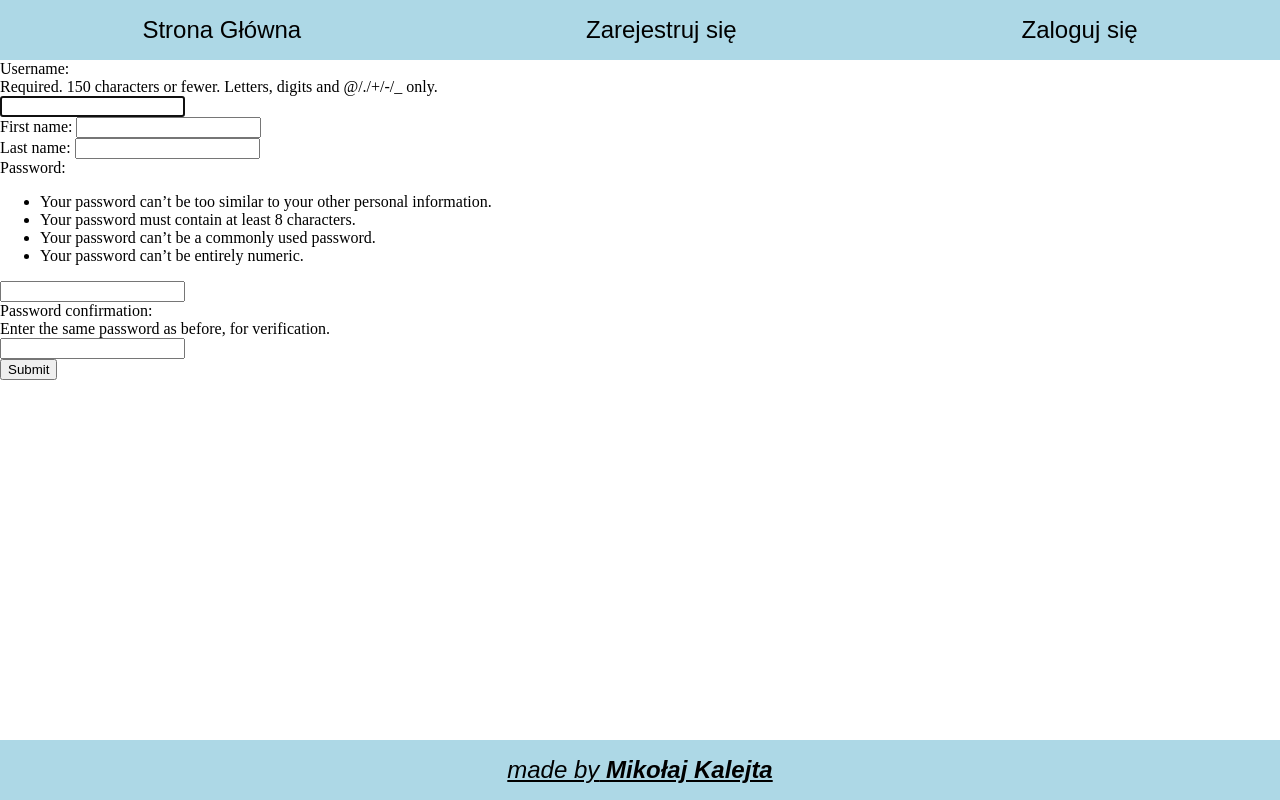
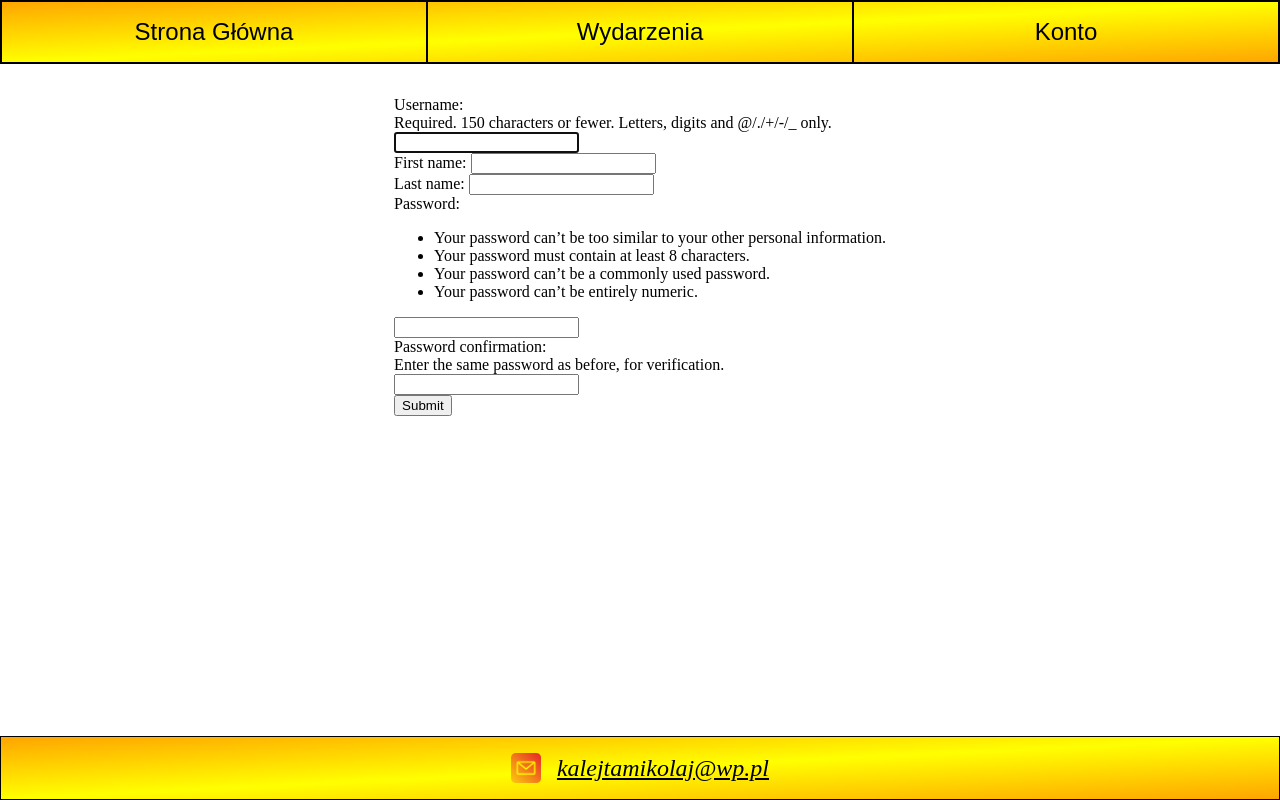
Before and after one commit to mkalejta/Planer-Wydarze-Sportowych, a Django app: page /accounts/sign_up/ in a window 1280 px wide. Run offline with Django 5.2, Linux system fonts and the light colour scheme.

Commit message:
base.html F

```diff
--- a/app/templates/base.html
+++ b/app/templates/base.html
@@ -1,3 +1,4 @@
+{% load static %}
 <!DOCTYPE html>
 <html lang="en">
 <head>
@@ -14,8 +15,9 @@
             display: flex;
             justify-content: space-around;
             align-items: center;
+            border: 1px solid black;
             font-size: 24px;
-            background-color: lightblue;
+            background-image: linear-gradient(to bottom right, orange, yellow, orange);
         }
 
         header button {
@@ -23,8 +25,16 @@
             border: none;
             background: none;
             font-size: 24px;
-            font-family: Arial;
             font-weight: 400;
+            border: 1px solid black;
+            width: 100%;
+        }
+
+        main {
+            display: flex;
+            justify-content: center;
+            align-items: center;
+            margin: 2rem;
         }
 
         footer {
@@ -37,16 +47,22 @@
             justify-content: center;
             align-items: center;
             font-size: 24px;
-            font-family: Arial;
             font-style: italic;
-            font-weight: 600;
-            text-decoration: underline;
-            background-color: lightblue;
+            background-image: linear-gradient(to bottom right, orange, yellow, orange);
+            border: 1px solid black;
         }
 
-        footer span {
+        footer>div {
             font-weight: 300;
+            display: flex;
+            padding-inline: 50px;
+            align-items: center;
         }
+
+        footer>div>img {
+            margin-right: 1rem;
+        }
+
     </style>
 </head>
 <body>
@@ -55,15 +71,15 @@
             Strona Główna
         </button>
         <button>
-            Zarejestruj się
+            Wydarzenia
         </button>
         <button>
-            Zaloguj się
+            Konto
         </button>
     </header>
-    {% block content %}{% endblock %}
+    <main>{% block content %}{% endblock %}</main>
     <footer>
-        <div><span>made by</span> Mikołaj Kalejta</div>
+        <div><img src="/static/images/email.png" alt="email" style="height: 30px; width: 30px;"><a href="mailto:kalejtamikolaj@wp.pl" style="color: black;">kalejtamikolaj@wp.pl</a></div>
     </footer>
 </body>
 </html>
--- a/config/settings.py
+++ b/config/settings.py
@@ -15,7 +15,6 @@ from pathlib import Path
 # Build paths inside the project like this: BASE_DIR / 'subdir'.
 BASE_DIR = Path(__file__).resolve().parent.parent
 
-
 # Quick-start development settings - unsuitable for production
 # See https://docs.djangoproject.com/en/5.0/howto/deployment/checklist/
 
@@ -26,7 +25,6 @@ SECRET_KEY = 'django-insecure-r_8=-(y3-=ywajehqd$$e3#ae*mpql*dgqof-ia3n+)a5!#ish
 DEBUG = True
 
 ALLOWED_HOSTS = ["*"]
-
 
 # Application definition
 
@@ -70,7 +68,6 @@ TEMPLATES = [
 
 WSGI_APPLICATION = 'config.wsgi.application'
 
-
 # Database
 # https://docs.djangoproject.com/en/5.0/ref/settings/#databases
 
@@ -80,7 +77,6 @@ DATABASES = {
         'NAME': BASE_DIR / 'db.sqlite3',
     }
 }
-
 
 # Password validation
 # https://docs.djangoproject.com/en/5.0/ref/settings/#auth-password-validators
@@ -100,7 +96,6 @@ AUTH_PASSWORD_VALIDATORS = [
     },
 ]
 
-
 # Internationalization
 # https://docs.djangoproject.com/en/5.0/topics/i18n/
 
@@ -112,7 +107,6 @@ USE_I18N = True
 
 USE_TZ = True
 
-
 # Static files (CSS, JavaScript, Images)
 # https://docs.djangoproject.com/en/5.0/howto/static-files/
 
```
Also changed, not shown: app/static/images/email.png (added).
